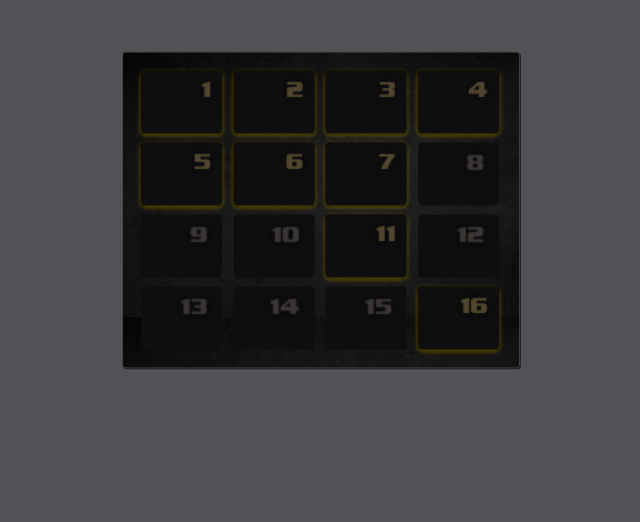
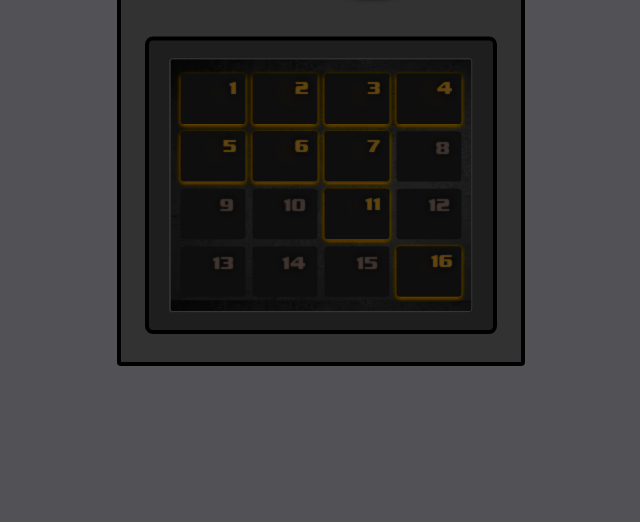
Before and after one commit to Yannic424/LOOPERSMR, a plain HTML site: page index.html in a window 1280 px wide. Shown: the part 278-800 px from the top of the page, without its empty margins (319-959 px from the left). Drawn offline with Linux system fonts and the light colour scheme.

Commit message:
test commit

```diff
--- a/index.html
+++ b/index.html
@@ -10,10 +10,10 @@
 
 <body>
 
+    <section id="fullBackground">
+        <h1>SP404</h1>
+
         <div class="background">
-
-        <h1>LOOPER SMR</h1>
-
 
             <div class="sampler">
                 <div class="pads">
@@ -74,6 +74,7 @@
             </div>
 
         </div>
+    </section>
     <script src="script.js"></script>
 </body>
 
--- a/style.css
+++ b/style.css
@@ -19,22 +19,43 @@ body {
     margin: 0;
 }
 
+#fullBackground {
+    display: flex;
+    flex-direction: column;
+    /* Disposition verticale */
+    justify-content: center;
+    align-items: center;
+    background-color: rgb(51, 50, 50);
+    transform: scale(80%);
+    width: 500px;
+    height: 600px;
+    border: 5px solid black;
+    border-radius: 5px;
+}
+
+.background {
+    background-color: rgb(30, 30, 30);
+    width: 420px;
+    border-radius: 10px;
+    border: 5px solid black;
+    padding: 5px;
+}
+
 .sampler {
     text-align: right;
-    width: 400px;
     padding: 20px;
     border: 1px solid #434343;
     border-radius: 4px;
 
     background-color: rgb(32, 32, 32);
     background-image: url(./img/seamless-texture-whbackground-gradient-black-overlay-abstract-background-black_661047-669.avif);
-    background-size: 100%;
+    background-size: 120%;
     background-blend-mode: darken;
 
-    filter: saturate(120%);
+    filter: saturate(300%);
 
     transform: scale(90%);
-    box-shadow: 1px 1px 0px #1b1b1b, -1px 1px 0px #565555;
+    box-shadow: 1px 1px 0px #1c1c1c, -1px 1px 0px #2f2e2e;
 }
 
 h1 {
```
Lines whose indentation alone changed are shown as unchanged.
